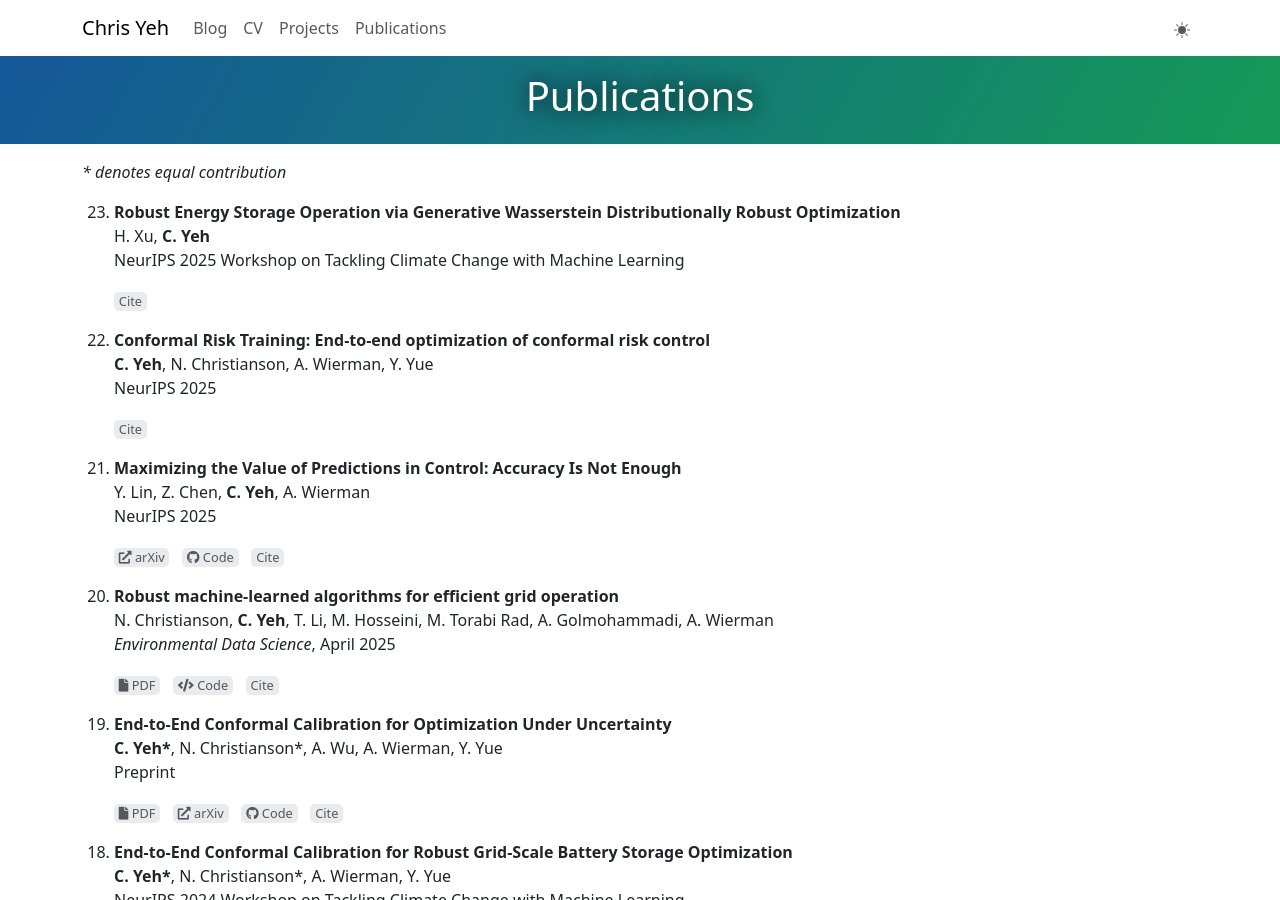
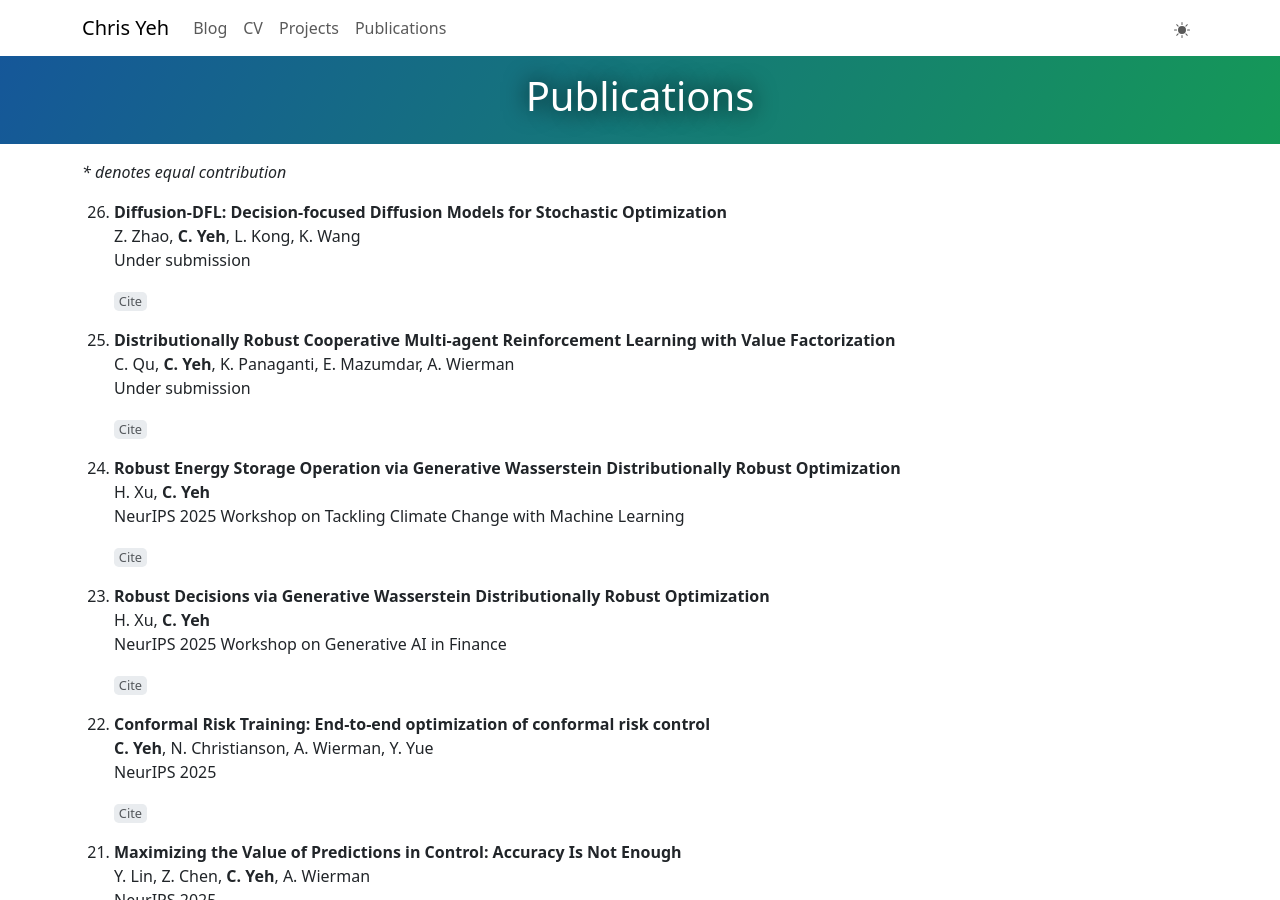
Before and after one commit to chrisyeh96/chrisyeh96.github.io, a Jekyll site: the page built from publications_chronological.md, in a window 1280 px wide and 900 px high. Built offline with Jekyll 4.4.1, drawn with Linux system fonts in a browser that asks for light colours.

Commit message:
Publications: add ICLR submissions and NeurIPS GenAI in Finance Workshop acceptance

```diff
--- a/_data/news.yml
+++ b/_data/news.yml
@@ -4,7 +4,7 @@
 
 - date: 2025-12-02
   title: NeurIPS 2025
-  description: I will be presenting two conference papers at NeurIPS 2025 and 1 workshop paper at the NeurIPS 2025 Workshop on Tackling Climate Change with Machine Learning. Check my [publications page](./publications/) for more details!
+  description: I will be presenting two conference papers at NeurIPS 2025 and two workshop papers at the NeurIPS 2025 Workshop on Tackling Climate Change with Machine Learning. Check my [publications page](./publications/) for more details!
 
 - date: 2025-10-26
   title: INFORMS Annual Meeting 2025
--- a/_data/publications.yml
+++ b/_data/publications.yml
@@ -14,18 +14,65 @@
 # ==================
 
 - formatted: |
+    **Diffusion-DFL: Decision-focused Diffusion Models for Stochastic Optimization**\
+    Z. Zhao, **C. Yeh**, L. Kong, K. Wang\
+    Under submission
+  citation: |
+    Z. Zhao, C. Yeh, L. K. Kong, and K. Wang, "Diffusion-DFL: Decision-focused diffusion models for stochastic optimization," Sep. 2025.
+  bibtex: |
+    @unpublished{zhao2025diffusion,
+        title = {{Diffusion-DFL}: Decision-focused Diffusion Models for Stochastic Optimization},
+        author = {Zhao, Zihao and Yeh, Christopher and Kong, Lingkai Kong and Wang, Kai},
+        year = 2025,
+        month = sep,
+    }
+  venue_type: preprint
+
+- formatted: |
+    **Distributionally Robust Cooperative Multi-agent Reinforcement Learning with Value Factorization**\
+    C. Qu, **C. Yeh**, K. Panaganti, E. Mazumdar, A. Wierman\
+    Under submission
+  citation: |
+    C. Qu, C. Yeh, K. Panaganti, E. Mazumdar, and A. Wierman, "Distributionally robust cooperative multi-agent reinforcement learning with value factorization," Sep. 2025.
+  bibtex: |
+    @unpublished{qu2025distributionally,
+        title = {Distributionally Robust Cooperative Multi-agent Reinforcement Learning with Value Factorization},
+        author = {Qu, Chengrui and Yeh, Christopher and Panaganti, Kishan and Mazumdar, Eric and Wierman, Adam},
+        year = 2025,
+        month = sep,
+    }
+  venue_type: preprint
+
+- formatted: |
     **Robust Energy Storage Operation via Generative Wasserstein Distributionally Robust Optimization**\
     H. Xu, **C. Yeh**\
     NeurIPS 2025 Workshop on Tackling Climate Change with Machine Learning
   citation: |
     H. Xu and C. Yeh, "Robust Energy Storage Operation via Generative Wasserstein Distributionally Robust Optimization," in _NeurIPS 2025 Workshop on Tackling Climate Change with Machine Learning_, San Diego, CA, USA, Dec. 2025.
   bibtex: |
-    @inproceedings{xu2025robust,
+    @inproceedings{xu2025robustenergy,
         title = {Robust Energy Storage Operation via Generative {W}asserstein Distributionally Robust Optimization},
         author = {Xu, Han and Yeh, Christopher},
         year = 2025,
         month = dec,
         booktitle = {NeurIPS 2025 Workshop on Tackling Climate Change with Machine Learning},
+        address = {San Diego, CA, USA},
+    }
+  venue_type: workshop
+
+- formatted: |
+    **Robust Decisions via Generative Wasserstein Distributionally Robust Optimization**\
+    H. Xu, **C. Yeh**\
+    NeurIPS 2025 Workshop on Generative AI in Finance
+  citation: |
+    H. Xu and C. Yeh, "Robust Decisions via Generative Wasserstein Distributionally Robust Optimization," in _NeurIPS 2025 Workshop on Generative AI in Finance_, San Diego, CA, USA, Dec. 2025.
+  bibtex: |
+    @inproceedings{xu2025robustdecisions,
+        title = {Robust Decisions via Generative {W}asserstein Distributionally Robust Optimization},
+        author = {Xu, Han and Yeh, Christopher},
+        year = 2025,
+        month = dec,
+        booktitle = {NeurIPS 2025 Workshop on Generative AI in Finance},
         address = {San Diego, CA, USA},
     }
   venue_type: workshop
```
